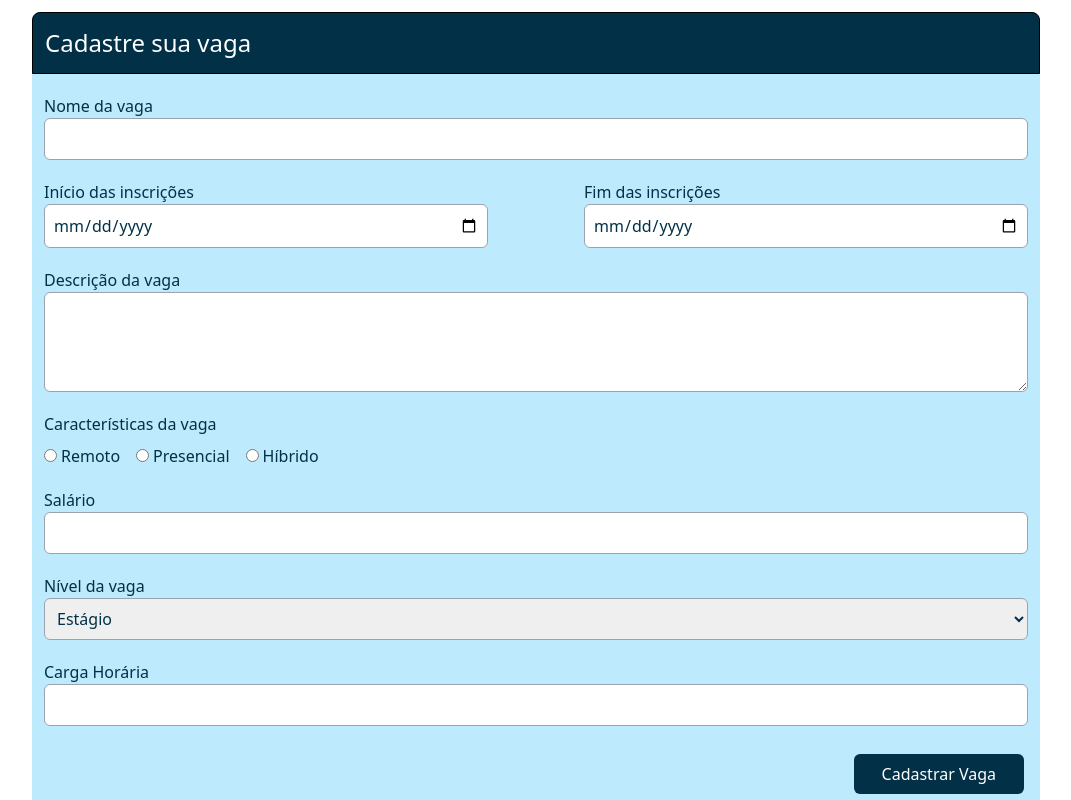
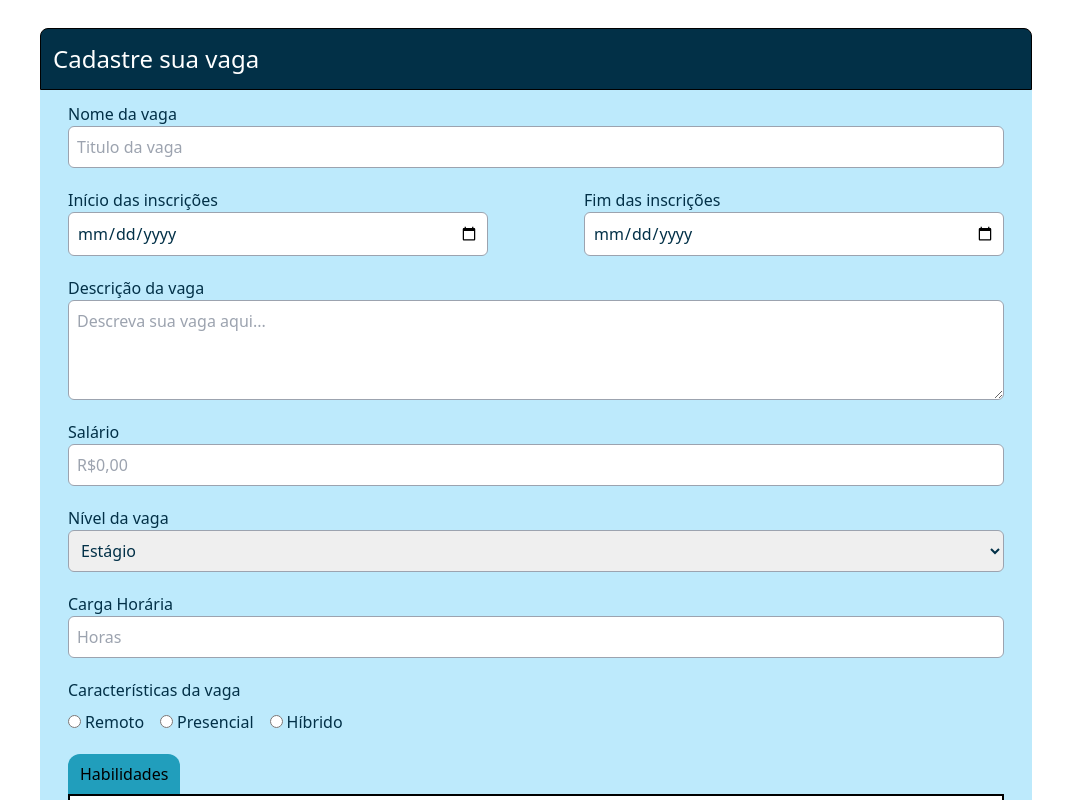
Before and after one commit to t4Facef/tic-2025-front, a React (Vite) app: page /jobs/new in a window 1280 px wide. Shown: the part 220-1020 px from the top of the page, without its empty margins (104-1175 px from the left). Built offline with nearby package versions, Linux system fonts and the light colour scheme.

Commit message:
Refatoração da página job_new e mínima alteração no tag_container

```diff
--- a/src/components/content/tag_container.tsx
+++ b/src/components/content/tag_container.tsx
@@ -8,8 +8,8 @@ interface TagContainerProps {
 
 export default function TagContainer({children, tags = []}: TagContainerProps){
     return(
-        <div className="mt-5">
-            <p className="inline-flex bg-blue2 text-black p-2 px-3 rounded-t-3xl">{children}</p>
+        <div className="mt-5 w-full">
+            <p className="inline-flex bg-blue2 text-black p-2 px-3 rounded-t-xl">{children}</p>
             <div className="border-[2px] border-black min-h-[10rem] rounded-b-xl p-3 gap-2 bg-white">
                 {tags.map((tag, index) => (
                     <Tag key={index}>{tag}</Tag>
--- a/src/components/forms/register/job_registation_form.tsx
+++ /dev/null
@@ -1,51 +0,0 @@
-import GenericFormField from "../generic_form_field";
-import GenericBlueButton from "../../buttons/generic_blue_button";
-
-export default function JobRegistrationForm() {
-  return (
-    <form className="flex-col text-start space-5 text-blue3">
-      <h2 className="p-3 text-white text-[1.5rem] bg-blue3 border border-black min-w-[28rem] my-2 rounded-t-lg">
-        Cadastre sua vaga
-      </h2>
-      <div className="p-3 space-y-5">
-        <GenericFormField id="job_registration" type="text">
-          Nome da vaga
-        </GenericFormField>
-        <div className="flex gap-24">
-          <GenericFormField id="start_date" type="date">
-            Início das inscrições
-          </GenericFormField>
-          <GenericFormField id="end_date" type="date">
-            Fim das inscrições
-          </GenericFormField>
-        </div>
-        <GenericFormField id="job_description" type="textarea">
-          Descrição da vaga
-        </GenericFormField>
-        <GenericFormField
-          id="job_characteristics"
-          type="radio"
-          options={["Remoto", "Presencial", "Híbrido"]}
-        >
-          Características da vaga
-        </GenericFormField>
-        <GenericFormField id="job_salary" type="text">
-          Salário
-        </GenericFormField>
-        <GenericFormField
-          id="job_level"
-          type="select"
-          options={["Estágio", "Júnior", "Pleno", "Sênior"]}
-        >
-          Nível da vaga
-        </GenericFormField>
-        <GenericFormField id="job_workload" type="text">
-          Carga Horária
-        </GenericFormField>
-      </div>
-      <div className="flex justify-end p-4">
-        <GenericBlueButton color={3}>Cadastrar Vaga</GenericBlueButton>
-      </div>
-    </form>
-  );
-}
--- a/src/pages/job_new.tsx
+++ b/src/pages/job_new.tsx
@@ -1,11 +1,60 @@
-import JobRegistrationForm from "../components/forms/register/job_registation_form";
+import GenericFormField from "../components/forms/generic_form_field";
+import GenericBlueButton from "../components/buttons/generic_blue_button";
+import TagContainer from "../components/content/tag_container";
 
-export default function JobNew() {
+export default function JobRegistrationForm() {
   return (
-    <div className="p-10">
-      <div className="bg-blue1 rounded-lg mx-24">
-        <JobRegistrationForm/>
+    <div className="my-16 mx-36">
+      <div className="p-3 text-white text-[1.5rem] bg-blue3 border border-black min-w-[28rem] rounded-t-lg">
+        <h2>
+        Cadastre sua vaga
+      </h2>
       </div>
+      <form className="flex-col text-start space-5 text-blue3 bg-blue1 rounded-b-lg px-4">
+      <div className="p-3 space-y-5">
+        <GenericFormField id="job_registration" type="text" placeholder="Titulo da vaga">
+          Nome da vaga
+        </GenericFormField>
+        <div className="flex gap-24">
+          <GenericFormField id="start_date" type="date">
+            Início das inscrições
+          </GenericFormField>
+          <GenericFormField id="end_date" type="date">
+            Fim das inscrições
+          </GenericFormField>
+        </div>
+        <GenericFormField id="job_description" type="textarea" placeholder="Descreva sua vaga aqui...">
+          Descrição da vaga
+        </GenericFormField>
+        <GenericFormField id="job_salary" type="text" placeholder="R$0,00">
+          Salário
+        </GenericFormField>
+        <GenericFormField
+          id="job_level"
+          type="select"
+          options={["Estágio", "Júnior", "Pleno", "Sênior"]}
+        >
+          Nível da vaga
+        </GenericFormField>
+        <GenericFormField id="job_workload" type="text" placeholder="Horas">
+          Carga Horária
+        </GenericFormField>
+        <GenericFormField
+          id="job_characteristics"
+          type="radio"
+          options={["Remoto", "Presencial", "Híbrido"]}
+        >
+          Características da vaga
+        </GenericFormField>
+        <TagContainer tags={["Java", "Python", "C++", "C#", "JavaScript", "PHP", "Ruby", "Go", "Rust", "Swift", "Kotlin", "TypeScript", "Scala", "Perl", "R", "Haskell", "Lua", "Elixir", "Clojure", "Dart", "Julia"]}>
+          Habilidades
+        </TagContainer>
+      </div>
+      <div className="flex justify-end p-4">
+        <GenericBlueButton color={3}>Cadastrar Vaga</GenericBlueButton>
+      </div>
+    </form>
     </div>
+
   );
 }
```
